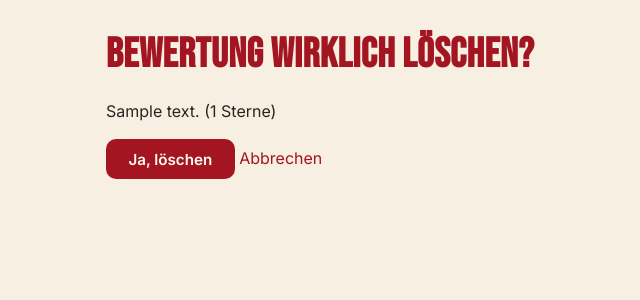
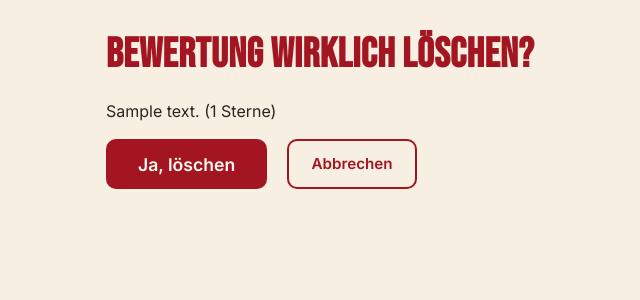
Before and after one commit to Nama9o9/movielocal, a Django app: page /movie/rating/1/delete/ in a window 1280 px wide. Shown: the part 113-413 px from the top of the page, without its empty margins (8-648 px from the left). Run offline with Django 5.2, Linux system fonts and the light colour scheme; a user stored in the database is signed in; tables that the repository leaves empty hold one stand-in row (values such as "Sample post").

Commit message:
debugging

```diff
--- a/Movie/templates/Rating_confirm_delete.html
+++ b/Movie/templates/Rating_confirm_delete.html
@@ -5,9 +5,9 @@
 {% block content %}
     <h1>Bewertung wirklich löschen?</h1>
     <p>{{ object.get_text_prefix }} ({{ object.stars }} Sterne)</p>
-    <form method="post">
+    <form method="post" style="display: flex; gap: 1.25rem;">
         {% csrf_token %}
-        <button type="submit">Ja, löschen</button>
-        <a href="{% url 'movie_detail' pk=object.movie.pk %}">Abbrechen</a>
+        <button type="submit" class="btn btn-medium">Ja, löschen</button>
+        <a class="back-link" style="margin: 0;" href="{% url 'movie_detail' pk=object.movie.pk %}">Abbrechen</a>
     </form>
 {% endblock %}
--- a/Movie/templates/Rating_edit_form.html
+++ b/Movie/templates/Rating_edit_form.html
@@ -7,7 +7,7 @@
     <form method="post">
         {% csrf_token %}
         {{ form.as_p }}
-        <button type="submit">Speichern</button>
+        <button type="submit" class="btn btn-medium">Speichern</button>
     </form>
-    <a href="{% url 'movie_detail' pk=object.movie.pk %}">← Abbrechen</a>
+    <a class="back-link" href="{% url 'movie_detail' pk=object.movie.pk %}">← Abbrechen</a>
 {% endblock %}
--- a/customerservice/templates/customerservice/shop_edit_delete.html
+++ b/customerservice/templates/customerservice/shop_edit_delete.html
@@ -4,8 +4,7 @@
 {% block title %}{% if is_create %}Shop hinzufügen{% else %}Shop bearbeiten/löschen{% endif %}{% endblock %}
 
 {% block content %}
-      <a href="{% url 'cs_shop_list' %}"> <- Zurück zur Shopliste</a>
-<h2>{% if is_create %}Neuen Shop anlegen{% else %}Shop verwalten: {{ shop.name }}{% endif %}</h2>
+     <h2>{% if is_create %}Neuen Shop anlegen{% else %}Shop verwalten: {{ shop.name }}{% endif %}</h2>
 
 {% if can_edit_delete %}
     <form method="POST">
```
